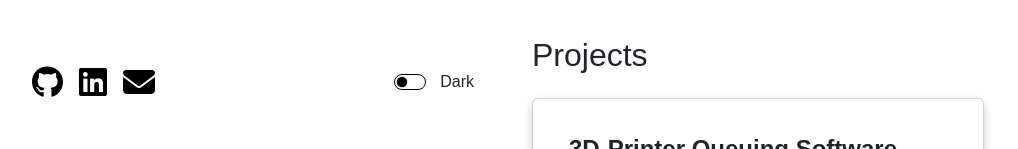
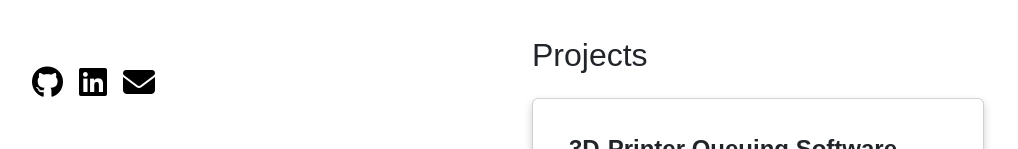
Before and after one commit to jackgusler/Portfolio, a React (Create React App) app in the folder client/: page / in a window 1280 px wide. Shown: the part 651-800 px from the top of the page, without its empty margins (132-1150 px from the left). Built offline with nearby package versions, Linux system fonts and the light colour scheme; a web font is replaced by a local one.

Commit message:
removed theme switch

```diff
--- a/client/src/components/NavBar.js
+++ b/client/src/components/NavBar.js
@@ -102,7 +102,7 @@
             <i className="fas fa-envelope fa-2x" style={{ color: "black" }}></i>
           </a>
         </div>
-        <div className="form-check form-switch">
+        {/* <div className="form-check form-switch">
           <input
             className="form-check-input"
             type="checkbox"
@@ -114,7 +114,7 @@
           <label className="form-check-label" htmlFor="themeSwitch">
             {theme === "dark" ? "Light" : "Dark"}
           </label>
-        </div>
+        </div> */}
       </div>
     </div>
   );
```
Lines whose indentation alone changed are shown as unchanged.
